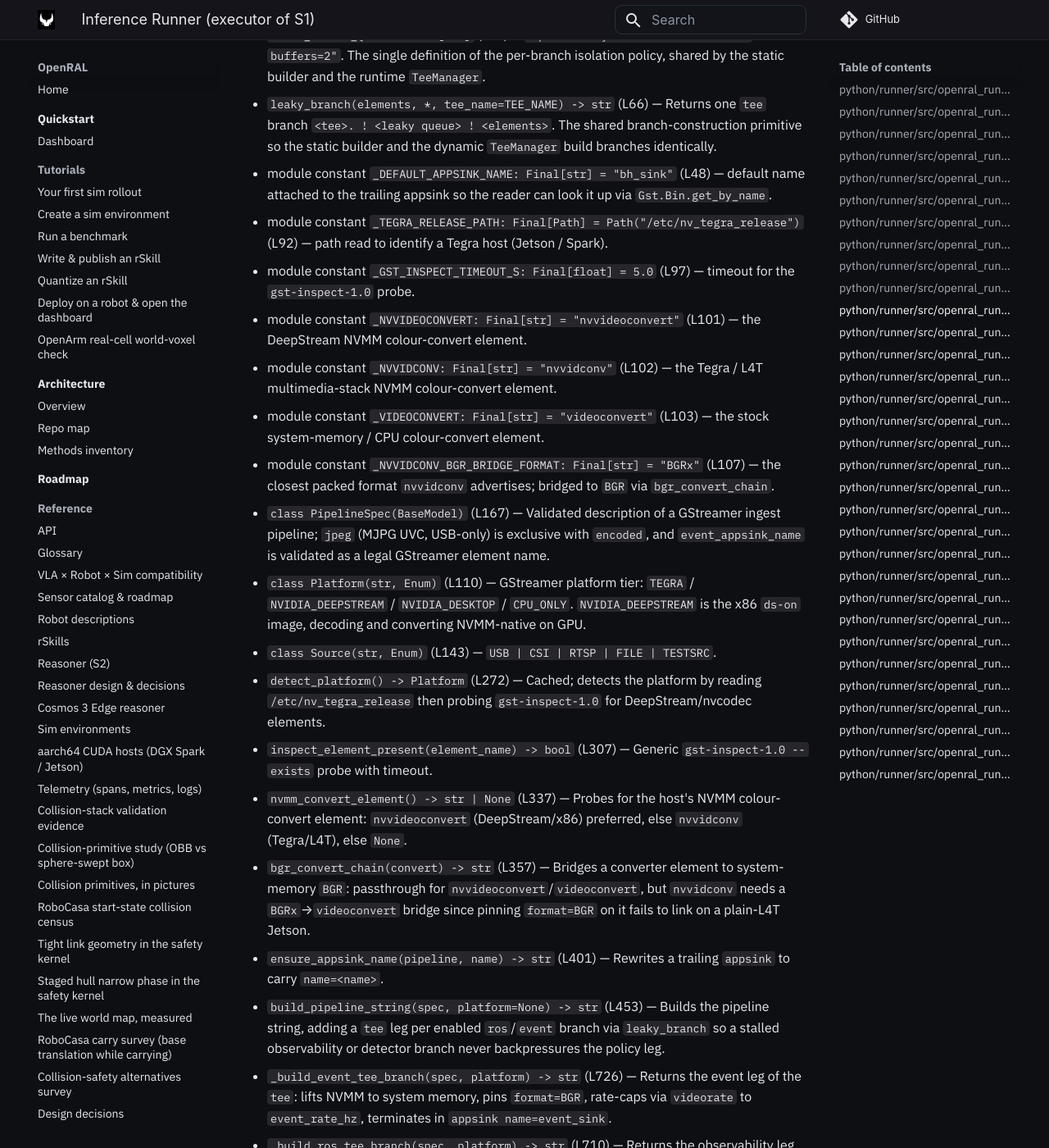
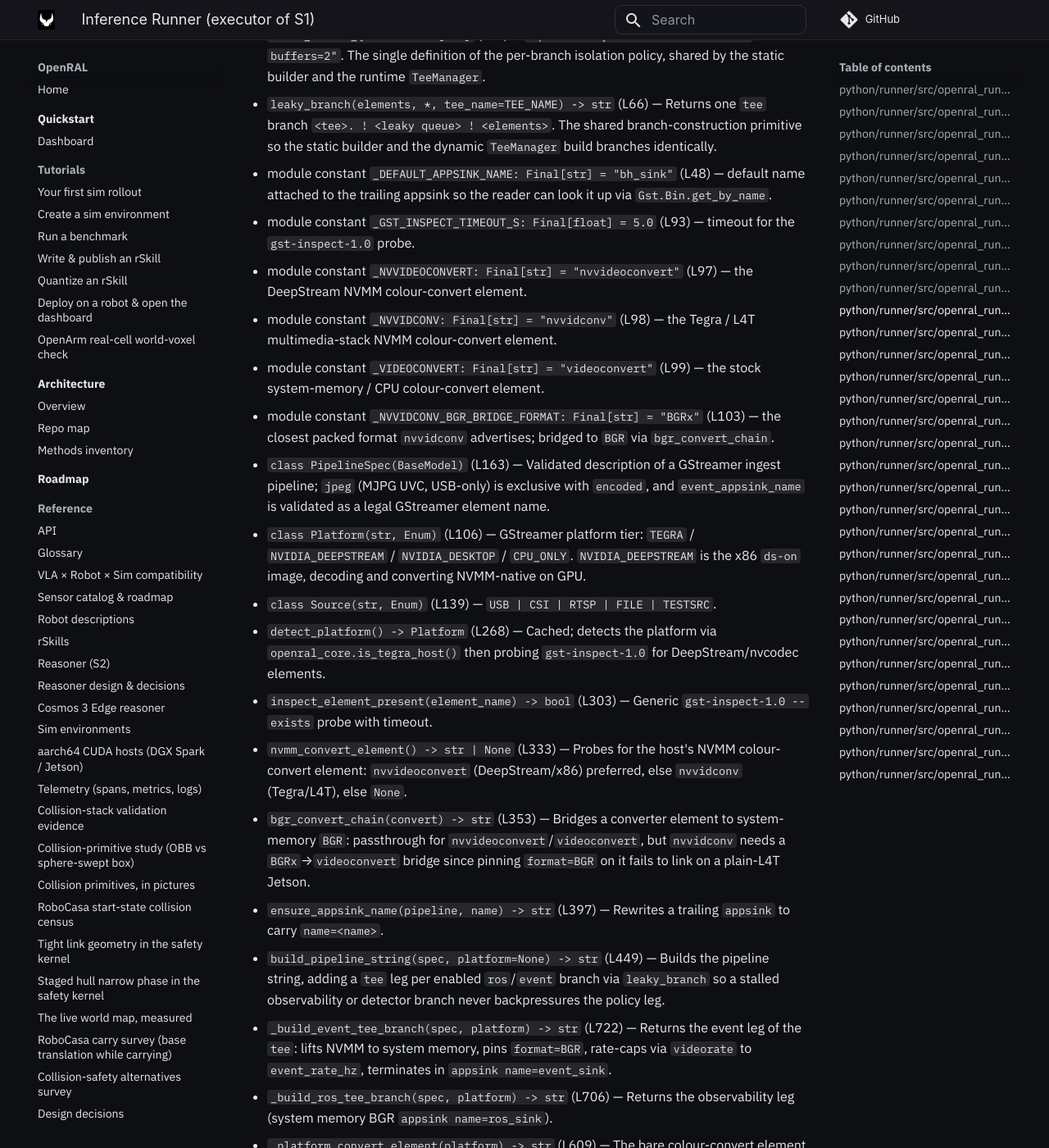
Before and after one commit to OpenRAL/openral, an MkDocs documentation site: the page built from docs/methods/05-inference-runner.md, in a window 1280 px wide and 1400 px high, scrolled down 7670 px. Shown: the whole window at 82% size. Built offline with MkDocs 1.6.1 and Material for MkDocs 9.7.7, drawn with Linux system fonts in a browser that asks for light colours; comment, search, counter and statistics services are not loaded; some of the changed text lies outside the part shown.

Commit message:
fix(core): one Tegra host probe for the CLI, GStreamer and detect
`/etc/nv_tegra_release` was probed in three places: the deploy CLI's
allocator default (`_is_tegra_host`), the GStreamer platform probe
(`_TEGRA_RELEASE_PATH`) and the hardware detector (`_DEFAULT_RELEASE_PATH`).
They now share `openral_core.is_tegra_host()` / `TEGRA_RELEASE_PATH` in the
torch-free `openral_core.gpu` module every layer can import.

DGX Spark (GB10) keeps the expandable-segments default. It is unified-memory
too but runs DGX OS, not L4T, and the available evidence says expandable
segments work and help there (vllm-project/vllm#55569; unsloth-zoo#1235
excludes Jetson but carves GB10 out by name). PyTorch's allocator docs list
no platform restriction. This is community evidence, not reproduced on our
GB10, and recorded as such in docs/reference/aarch64-support.md.

Co-Authored-By: Claude Opus 5.5 <noreply@anthropic.com>
Claude-Session: https://claude.ai/code/session_01XenUA114DF65R1s9QT59WM
Signed-off-by: Adrian <adrianllopart@gmail.com>

```diff
--- a/docs/methods/05-inference-runner.md
+++ b/docs/methods/05-inference-runner.md
@@ -147,27 +147,26 @@ _GStreamer pipeline-string builder + platform detection. Pure-Python — does **
 - `LEAKY_BRANCH_QUEUE: Final[str]` (L63) — `"queue leaky=downstream max-size-buffers=2"`. The single definition of the per-branch isolation policy, shared by the static builder and the runtime `TeeManager`.
 - `leaky_branch(elements, *, tee_name=TEE_NAME) -> str` (L66) — Returns one `tee` branch `<tee>. ! <leaky queue> ! <elements>`. The shared branch-construction primitive so the static builder and the dynamic `TeeManager` build branches identically.
 - module constant `_DEFAULT_APPSINK_NAME: Final[str] = "bh_sink"` (L48) — default name attached to the trailing appsink so the reader can look it up via `Gst.Bin.get_by_name`.
-- module constant `_TEGRA_RELEASE_PATH: Final[Path] = Path("/etc/nv_tegra_release")` (L92) — path read to identify a Tegra host (Jetson / Spark).
-- module constant `_GST_INSPECT_TIMEOUT_S: Final[float] = 5.0` (L97) — timeout for the `gst-inspect-1.0` probe.
-- module constant `_NVVIDEOCONVERT: Final[str] = "nvvideoconvert"` (L101) — the DeepStream NVMM colour-convert element.
-- module constant `_NVVIDCONV: Final[str] = "nvvidconv"` (L102) — the Tegra / L4T multimedia-stack NVMM colour-convert element.
-- module constant `_VIDEOCONVERT: Final[str] = "videoconvert"` (L103) — the stock system-memory / CPU colour-convert element.
-- module constant `_NVVIDCONV_BGR_BRIDGE_FORMAT: Final[str] = "BGRx"` (L107) — the closest packed format `nvvidconv` advertises; bridged to `BGR` via `bgr_convert_chain`.
-- `class PipelineSpec(BaseModel)` (L167) — Validated description of a GStreamer ingest pipeline; `jpeg` (MJPG UVC, USB-only) is exclusive with `encoded`, and `event_appsink_name` is validated as a legal GStreamer element name.
-- `class Platform(str, Enum)` (L110) — GStreamer platform tier: `TEGRA` / `NVIDIA_DEEPSTREAM` / `NVIDIA_DESKTOP` / `CPU_ONLY`. `NVIDIA_DEEPSTREAM` is the x86 `ds-on` image, decoding and converting NVMM-native on GPU.
-- `class Source(str, Enum)` (L143) — `USB | CSI | RTSP | FILE | TESTSRC`.
-- `detect_platform() -> Platform` (L272) — Cached; detects the platform by reading `/etc/nv_tegra_release` then probing `gst-inspect-1.0` for DeepStream/nvcodec elements.
-- `inspect_element_present(element_name) -> bool` (L307) — Generic `gst-inspect-1.0 --exists` probe with timeout.
-- `nvmm_convert_element() -> str | None` (L337) — Probes for the host's NVMM colour-convert element: `nvvideoconvert` (DeepStream/x86) preferred, else `nvvidconv` (Tegra/L4T), else `None`.
-- `bgr_convert_chain(convert) -> str` (L357) — Bridges a converter element to system-memory `BGR`: passthrough for `nvvideoconvert`/`videoconvert`, but `nvvidconv` needs a `BGRx`→`videoconvert` bridge since pinning `format=BGR` on it fails to link on a plain-L4T Jetson.
-- `ensure_appsink_name(pipeline, name) -> str` (L401) — Rewrites a trailing `appsink` to carry `name=<name>`.
-- `build_pipeline_string(spec, platform=None) -> str` (L453) — Builds the pipeline string, adding a `tee` leg per enabled `ros`/`event` branch via `leaky_branch` so a stalled observability or detector branch never backpressures the policy leg.
-- `_build_event_tee_branch(spec, platform) -> str` (L726) — Returns the event leg of the `tee`: lifts NVMM to system memory, pins `format=BGR`, rate-caps via `videorate` to `event_rate_hz`, terminates in `appsink name=event_sink`.
-- `_build_ros_tee_branch(spec, platform) -> str` (L710) — Returns the observability leg (system memory BGR `appsink name=ros_sink`).
-- `_platform_convert_element(platform) -> str` (L613) — The bare colour-convert element for a platform: `nvvidconv` (Tegra) / `nvvideoconvert` (DeepStream) / `videoconvert` (else). Shared by the policy leg and the tee legs.
-- `_use_nvmm(spec, platform) -> bool` (L637) — Single definition of "does the policy leg negotiate `memory:NVMM`", shared by `_build_convert` and `_build_caps` so converter and caps can never disagree.
-- `_build_convert(spec, platform) -> str` (L648) — The policy leg's conversion stage: the bare element on the NVMM path (`NV12`/`RGBA` are on its own src template), `bgr_convert_chain(...)` on the system-memory `BGR` path.
-- `_lift_convert(platform) -> str` (L751) — The chain a tee leg uses to lift NVMM → system-memory BGR: `_platform_convert_element` passed through `bgr_convert_chain`, so Tegra legs bridge via `BGRx` while DeepStream legs stay direct-to-`BGR`.
+- module constant `_GST_INSPECT_TIMEOUT_S: Final[float] = 5.0` (L93) — timeout for the `gst-inspect-1.0` probe.
+- module constant `_NVVIDEOCONVERT: Final[str] = "nvvideoconvert"` (L97) — the DeepStream NVMM colour-convert element.
+- module constant `_NVVIDCONV: Final[str] = "nvvidconv"` (L98) — the Tegra / L4T multimedia-stack NVMM colour-convert element.
+- module constant `_VIDEOCONVERT: Final[str] = "videoconvert"` (L99) — the stock system-memory / CPU colour-convert element.
+- module constant `_NVVIDCONV_BGR_BRIDGE_FORMAT: Final[str] = "BGRx"` (L103) — the closest packed format `nvvidconv` advertises; bridged to `BGR` via `bgr_convert_chain`.
+- `class PipelineSpec(BaseModel)` (L163) — Validated description of a GStreamer ingest pipeline; `jpeg` (MJPG UVC, USB-only) is exclusive with `encoded`, and `event_appsink_name` is validated as a legal GStreamer element name.
+- `class Platform(str, Enum)` (L106) — GStreamer platform tier: `TEGRA` / `NVIDIA_DEEPSTREAM` / `NVIDIA_DESKTOP` / `CPU_ONLY`. `NVIDIA_DEEPSTREAM` is the x86 `ds-on` image, decoding and converting NVMM-native on GPU.
+- `class Source(str, Enum)` (L139) — `USB | CSI | RTSP | FILE | TESTSRC`.
+- `detect_platform() -> Platform` (L268) — Cached; detects the platform via `openral_core.is_tegra_host()` then probing `gst-inspect-1.0` for DeepStream/nvcodec elements.
+- `inspect_element_present(element_name) -> bool` (L303) — Generic `gst-inspect-1.0 --exists` probe with timeout.
+- `nvmm_convert_element() -> str | None` (L333) — Probes for the host's NVMM colour-convert element: `nvvideoconvert` (DeepStream/x86) preferred, else `nvvidconv` (Tegra/L4T), else `None`.
+- `bgr_convert_chain(convert) -> str` (L353) — Bridges a converter element to system-memory `BGR`: passthrough for `nvvideoconvert`/`videoconvert`, but `nvvidconv` needs a `BGRx`→`videoconvert` bridge since pinning `format=BGR` on it fails to link on a plain-L4T Jetson.
+- `ensure_appsink_name(pipeline, name) -> str` (L397) — Rewrites a trailing `appsink` to carry `name=<name>`.
+- `build_pipeline_string(spec, platform=None) -> str` (L449) — Builds the pipeline string, adding a `tee` leg per enabled `ros`/`event` branch via `leaky_branch` so a stalled observability or detector branch never backpressures the policy leg.
+- `_build_event_tee_branch(spec, platform) -> str` (L722) — Returns the event leg of the `tee`: lifts NVMM to system memory, pins `format=BGR`, rate-caps via `videorate` to `event_rate_hz`, terminates in `appsink name=event_sink`.
+- `_build_ros_tee_branch(spec, platform) -> str` (L706) — Returns the observability leg (system memory BGR `appsink name=ros_sink`).
+- `_platform_convert_element(platform) -> str` (L609) — The bare colour-convert element for a platform: `nvvidconv` (Tegra) / `nvvideoconvert` (DeepStream) / `videoconvert` (else). Shared by the policy leg and the tee legs.
+- `_use_nvmm(spec, platform) -> bool` (L633) — Single definition of "does the policy leg negotiate `memory:NVMM`", shared by `_build_convert` and `_build_caps` so converter and caps can never disagree.
+- `_build_convert(spec, platform) -> str` (L644) — The policy leg's conversion stage: the bare element on the NVMM path (`NV12`/`RGBA` are on its own src template), `bgr_convert_chain(...)` on the system-memory `BGR` path.
+- `_lift_convert(platform) -> str` (L747) — The chain a tee leg uses to lift NVMM → system-memory BGR: `_platform_convert_element` passed through `bgr_convert_chain`, so Tegra legs bridge via `BGRx` while DeepStream legs stay direct-to-`BGR`.
 
 ### `python/runner/src/openral_runner/backends/gstreamer/reader.py`
 _GStreamer-backed `SensorReader` (CPU appsink path + NVMM zero-copy path). Mirrors the latest-only contract of `OpenCVThreadSensorReader`. `Gst.init` runs immediately after the `gi` import, before anything else, to avoid a Fast-DDS/GStreamer thread-init SIGSEGV._
```
Also changed, not shown: docs/methods/00-core-schemas.md (+4 -2 lines), docs/methods/08-cli.md (+6 -6 lines), docs/methods/09-auto-provisioning.md (+13 -13 lines), docs/methods/14-duplication-watch.md (+1 -0 lines), docs/reference/aarch64-support.md (+13 -1 lines), 8 other files.
